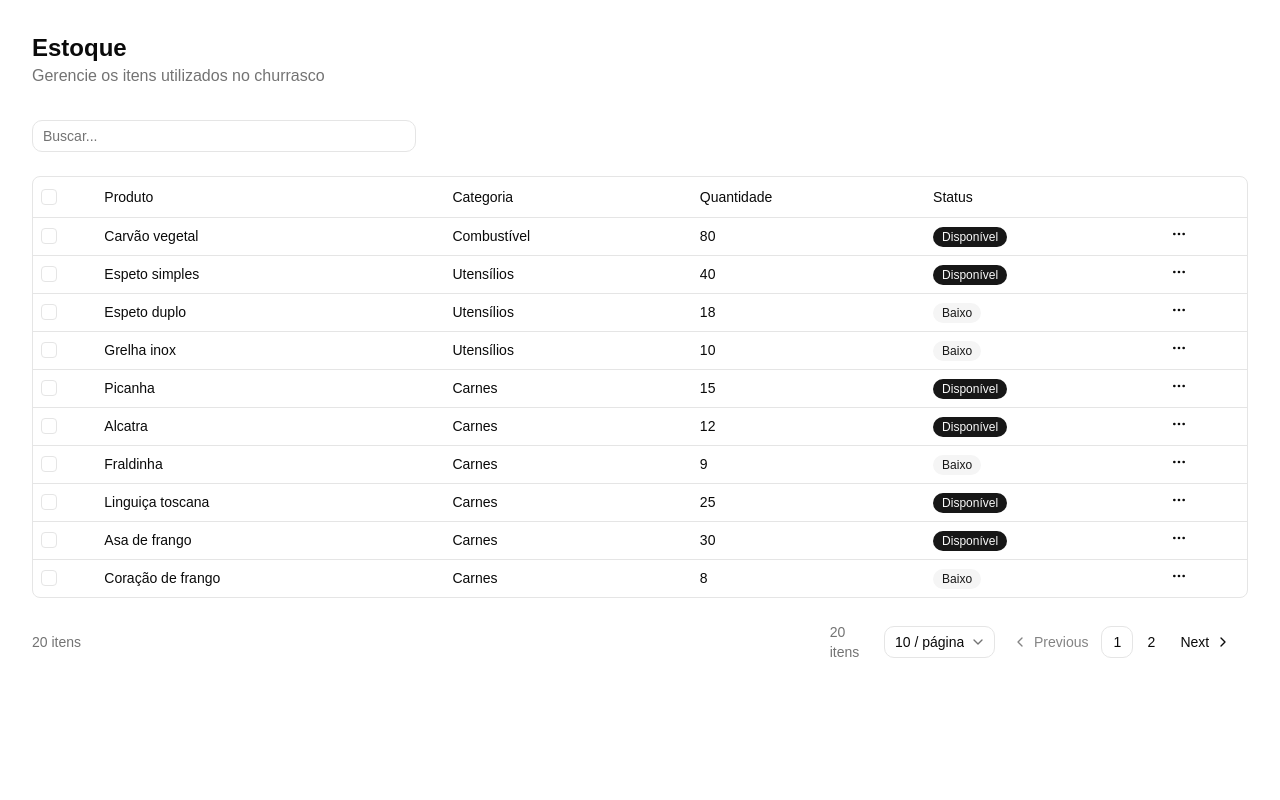
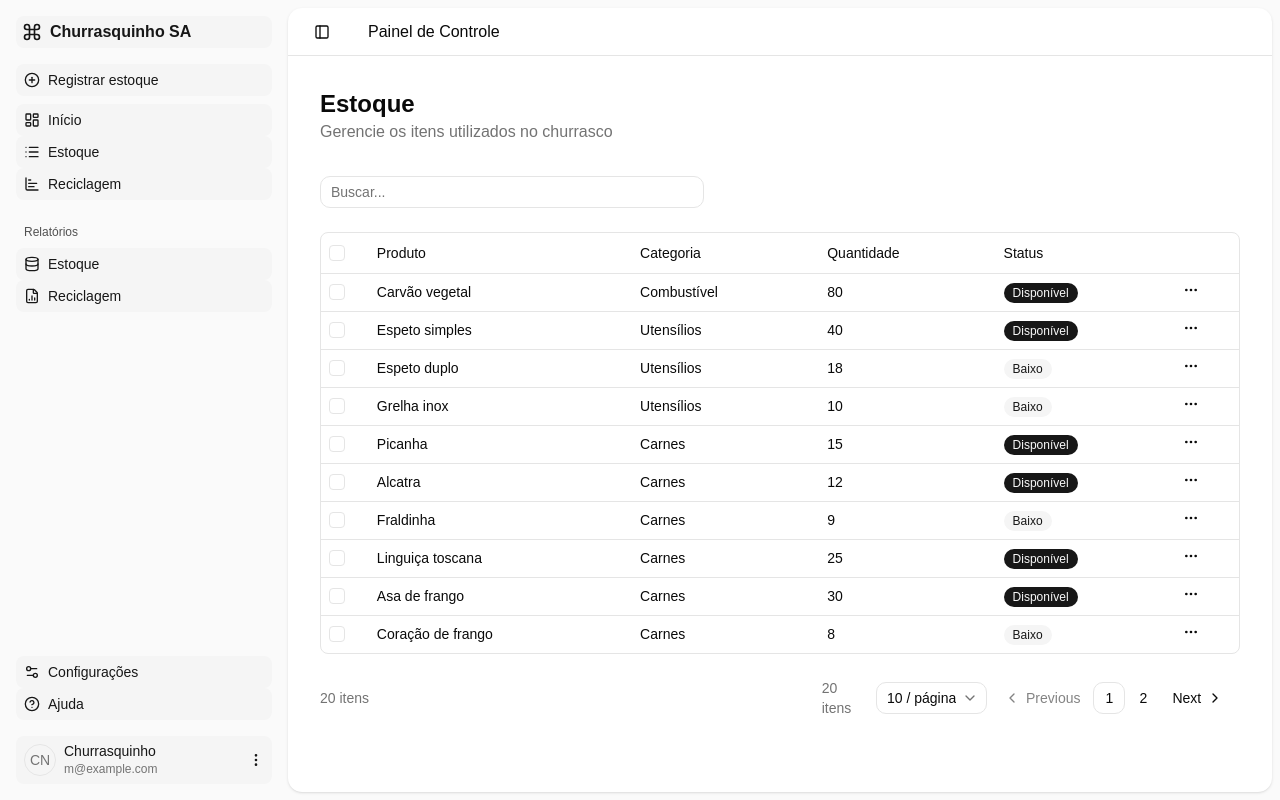
Before and after one commit to Hissachi/churrasquinho-front-end, a React (Vite) app: page /estoque in a window 1280 px wide. Built offline with nearby package versions, Linux system fonts and the light colour scheme.

Commit message:
refactor(sidebar): sidebar changed to main, routing all pages

```diff
--- a/src/App.jsx
+++ b/src/App.jsx
@@ -1,14 +1,36 @@
 import { Routes, Route } from "react-router-dom"
-import DashboardPage from "./app/dashboard/page"
-import EstoquePage from "./app/estoque/page"
-// import ReciclagemPage from "./app/reciclagem/page"
+
+import DashboardPage from "@/app/dashboard/page"
+import EstoquePage from "@/app/estoque/page"
+
+import { AppSidebar } from "@/components/app-sidebar"
+import { SiteHeader } from "@/components/site-header"
+import { TooltipProvider } from "@/components/ui/tooltip"
+import { SidebarInset, SidebarProvider } from "@/components/ui/sidebar"
 
 export default function App() {
   return (
-    <Routes>
-      <Route path="/" element={<DashboardPage />} />
-      <Route path="/estoque" element={<EstoquePage />} />
-      {/* <Route path="/reciclagem" element={<ReciclagemPage />} /> */}
-    </Routes>
+    <TooltipProvider>
+      <SidebarProvider
+        style={{
+          "--sidebar-width": "calc(var(--spacing) * 72)",
+          "--header-height": "calc(var(--spacing) * 12)",
+        }}
+      >
+        <AppSidebar variant="inset" />
+
+        <SidebarInset>
+          <SiteHeader />
+
+          <div className="flex flex-1 flex-col">
+            <Routes>
+              <Route path="/" element={<DashboardPage />} />
+              <Route path="/estoque" element={<EstoquePage />} />
+            </Routes>
+          </div>
+
+        </SidebarInset>
+      </SidebarProvider>
+    </TooltipProvider>
   )
 }
--- a/src/app/dashboard/page.jsx
+++ b/src/app/dashboard/page.jsx
@@ -1,29 +1,12 @@
-import { AppSidebar } from "@/components/app-sidebar"
+
 import { ChartAreaInteractive } from "@/components/chart-area-interactive"
 import { DataTable } from "@/components/data-table"
 import { SectionCards } from "@/components/section-cards"
-import { SiteHeader } from "@/components/site-header"
-import { TooltipProvider } from "@/components/ui/tooltip"
-import {
-  SidebarInset,
-  SidebarProvider,
-} from "@/components/ui/sidebar"
 
 import data from "./data.json"
 
 export default function Page() {
   return (
-    <TooltipProvider>
-      <SidebarProvider
-        style={{
-          "--sidebar-width": "calc(var(--spacing) * 72)",
-          "--header-height": "calc(var(--spacing) * 12)",
-        }}
-      >
-        <AppSidebar variant="inset" />
-        <SidebarInset>
-          <SiteHeader />
-
           <div className="flex flex-1 flex-col">
             <div className="@container/main flex flex-1 flex-col gap-2">
               <div className="flex flex-col gap-4 py-4 md:gap-6 md:py-6">
@@ -39,9 +22,5 @@ export default function Page() {
               </div>
             </div>
           </div>
-
-        </SidebarInset>
-      </SidebarProvider>
-    </TooltipProvider>
   )
 }
--- a/src/components/estoque/estoque-columns.jsx
+++ b/src/components/estoque/estoque-columns.jsx
@@ -69,7 +69,9 @@ export const columns = [
           </DropdownMenuTrigger>
 
           <DropdownMenuContent align="end">
-            <DropdownMenuItem>Editar</DropdownMenuItem>
+            <DropdownMenuItem>
+              Editar
+            </DropdownMenuItem>
 
             <DropdownMenuItem className="text-red-500">
               Excluir
--- a/src/components/estoque/estoque-table.jsx
+++ b/src/components/estoque/estoque-table.jsx
@@ -126,7 +126,7 @@ export function EstoqueTable({ columns, data }) {
                 value={String(table.getState().pagination.pageSize)}
                 onValueChange={(value) => table.setPageSize(Number(value))}
               >
-                <SelectTrigger className="w-[120px]">
+                <SelectTrigger className="w-30">
                   <SelectValue placeholder="Itens" />
                 </SelectTrigger>
 
--- a/src/main.jsx
+++ b/src/main.jsx
@@ -5,7 +5,9 @@ import App from "./App"
 import "./index.css"
 
 ReactDOM.createRoot(document.getElementById("root")).render(
-  <BrowserRouter>
-    <App />
-  </BrowserRouter>
+  <React.StrictMode>
+    <BrowserRouter>
+      <App />
+    </BrowserRouter>
+  </React.StrictMode>
 )
```
